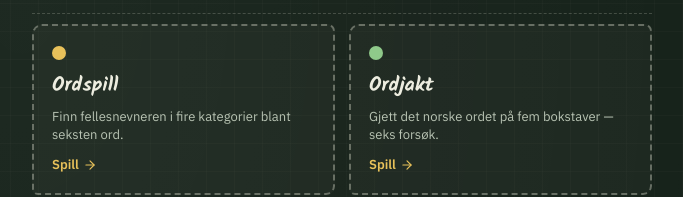
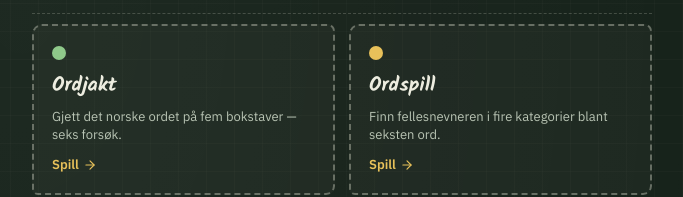
Before and after one commit to Ragnhibo/Fellesnevner-Platform, a React (Vite) app: page / in a window 1280 px wide. Shown: the part 308-505 px from the top of the page, without its empty margins (298-981 px from the left). Built offline with nearby package versions, Linux system fonts and the light colour scheme.

Commit message:
Add files via upload

```diff
--- a/src/pages/Home.jsx
+++ b/src/pages/Home.jsx
@@ -7,18 +7,18 @@ import PageShell from "../components/PageShell";
 
 const GAMES = [
   {
+    slug: "/ordjakt",
+    title: "Ordjakt",
+    tagline: "Gjett det norske ordet på fem bokstaver — seks forsøk.",
+    color: colors.mint,
+    category: "Ord",
+    available: true,
+  },
+  {
     slug: "/ordspill",
     title: "Ordspill",
     tagline: "Finn fellesnevneren i fire kategorier blant seksten ord.",
     color: colors.accent,
-    category: "Ord",
-    available: true,
-  },
-  {
-    slug: "/ordjakt",
-    title: "Ordjakt",
-    tagline: "Gjett det norske ordet på fem bokstaver — seks forsøk.",
-    color: colors.mint,
     category: "Ord",
     available: true,
   },
```
